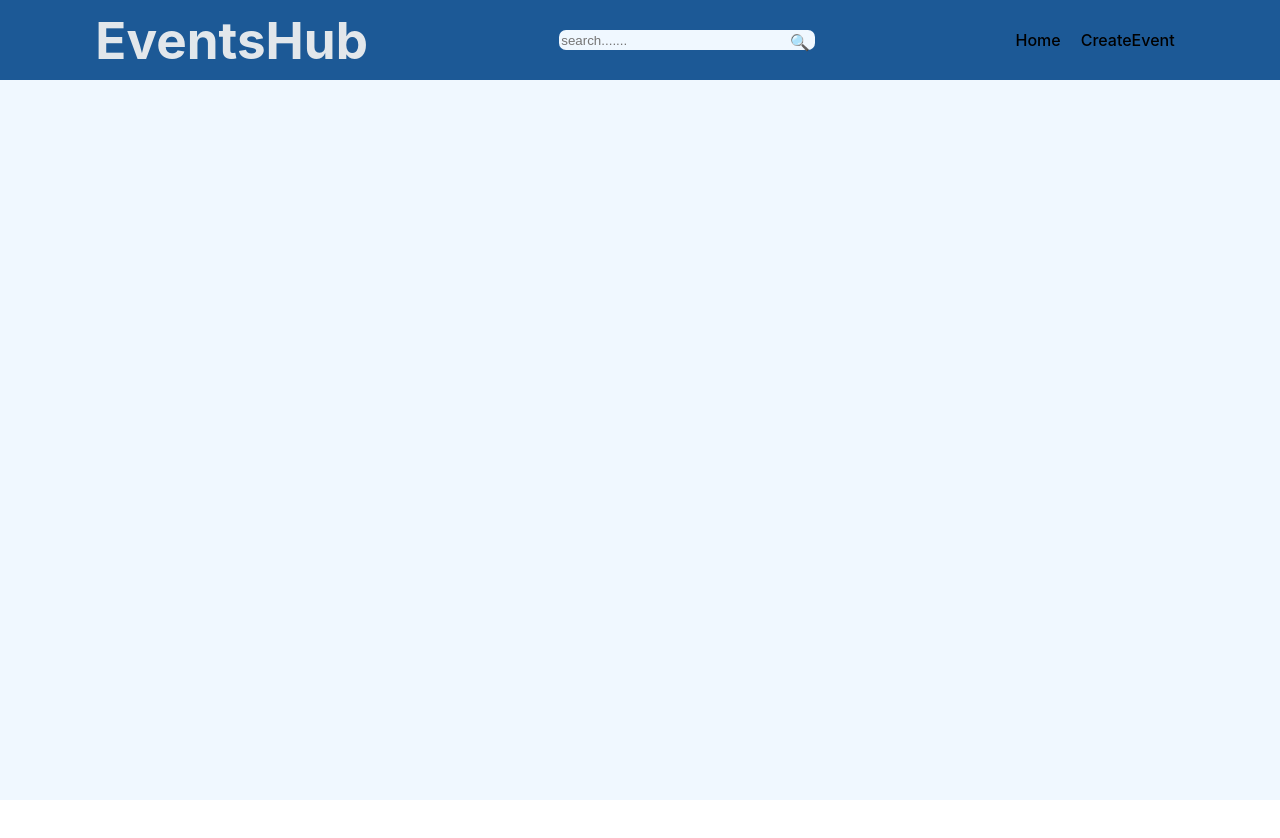
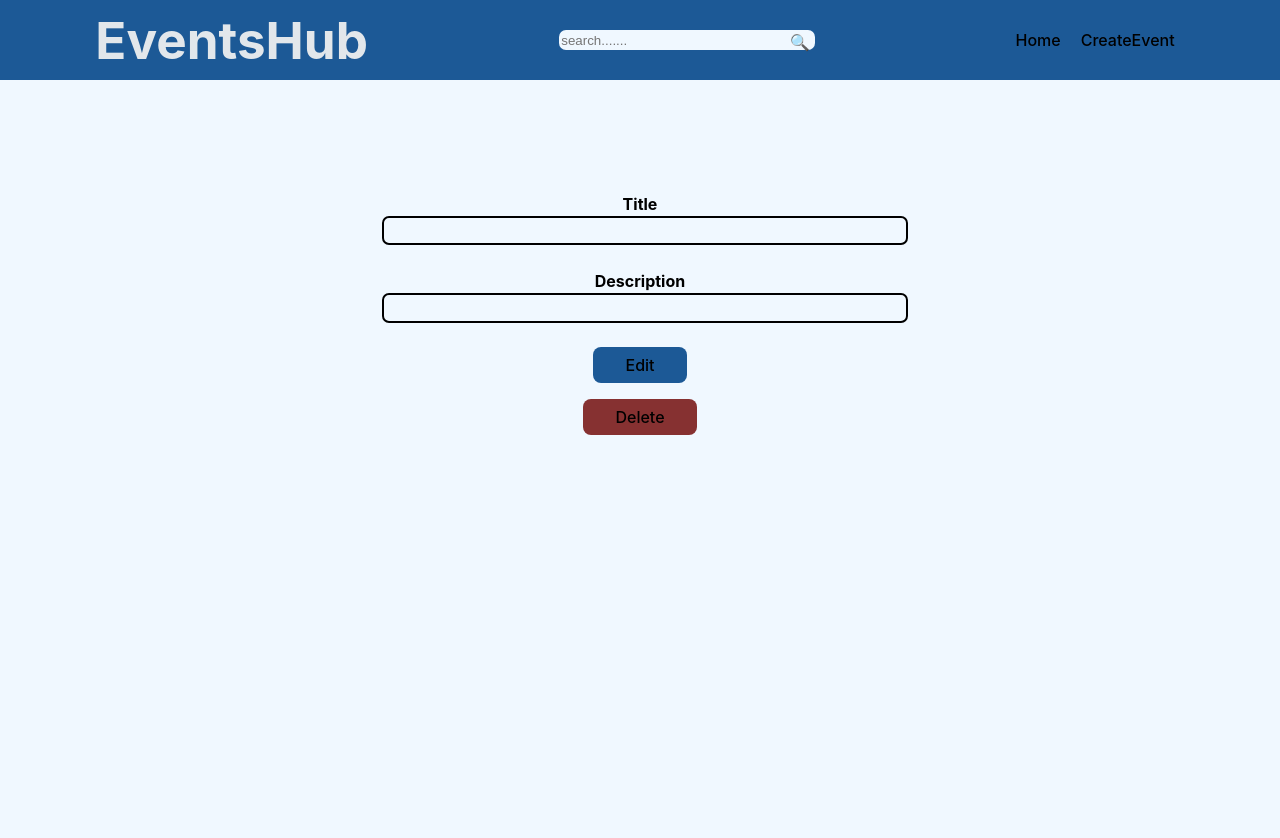
Before and after one commit to manishabasnet/EventsHub, a React (Vite) app: page /edit-delete-event/1 in a window 1280 px wide. Shown: the top 838 px of the page. Before the commit the page ends 800 px from the top, so only its background shows below. Built offline with nearby package versions, Linux system fonts and the light colour scheme.

Commit message:
edit and delete feature added

```diff
--- a/src/App.jsx
+++ b/src/App.jsx
@@ -3,6 +3,7 @@ import {Routes, Route, Link} from 'react-router-dom';
 import Header from "./components/Header";
 import EventGallery from './pages/EventGallery';
 import CreateEvent from './pages/CreateEvent';
+import EditDeletePost from "./pages/EditDeletePost";
 
 function App() {
 
@@ -13,6 +14,7 @@ function App() {
     <Routes>
       <Route path="/" element={<EventGallery/>}/>
       <Route path="/create-event" element={<CreateEvent/>}/>
+      <Route path="/edit-delete-event/:id" element={<EditDeletePost/>}/>
     </Routes>
 
     </>
--- /dev/null
+++ b/src/pages/EditDeletePost.jsx
@@ -0,0 +1,67 @@
+import { useParams } from "react-router-dom";
+import { supabase } from "../SupabaseConnection";
+import EditDeleteCSS from "./EditDeletePost.module.css"
+import {useState} from "react";
+
+const EditDeletePost = () => {
+
+    const {id} = useParams();
+    const [post, setPost] = useState({id: null, title: "", description: ""});
+
+    const handleChange = (event) => {
+        const { name, value } = event.target;
+
+        setPost((prev) => {
+            return {
+                ...prev,
+                [name]: value,
+            };
+        });
+    };
+
+    // DELETE post
+    const deletePost = async (event) => {
+
+        event.preventDefault();
+
+        await supabase.from("Events")
+        .delete()
+        .eq("id", id)
+
+        window.location = "/";
+
+    };
+
+    const editPost = async (event) => {
+        event.preventDefault();
+        await supabase.from("Events")
+        .update({eventTitle: post.title, eventContent: post.content})
+        .eq('id', id);
+
+        window.location = "/";
+    };
+
+    return (
+        <>
+           <div className={EditDeleteCSS["event-input"]}>
+            <form>
+                <label htmlFor="title"><b>Title</b></label> <br />
+                <input type="text" id="title" name="title" onChange={handleChange} /><br />
+                <br/>
+
+                <label htmlFor="content"><b>Description</b></label><br />
+                <input type="text" id="content" name="content" onChange={handleChange} /><br />
+                <br/>
+
+                <div className={EditDeleteCSS["buttons"]}>
+                    <button className={EditDeleteCSS["edit-button"]} type="submit" value="Submit" onClick={editPost}>Edit</button>
+                    <button className={EditDeleteCSS["delete-button"]} type="submit" value="Submit" onClick={deletePost}>Delete</button>
+                </div>
+
+            </form>
+        </div>
+        </>
+    )
+}
+
+export default EditDeletePost;
--- /dev/null
+++ b/src/pages/EditDeletePost.module.css
@@ -0,0 +1,39 @@
+.event-input{
+    display: flex;
+    flex-direction: column;
+    align-items: center;
+    width: 100vw;
+    margin-top: 15%;
+    height: 100vh;
+}
+
+.event-input input{
+    border: 2px solid black;
+    width: 40vw;
+}
+
+.edit-button{
+    background-color: rgb(28, 89, 150);
+    border: none;
+    padding: 0.5rem 2rem;
+    cursor: pointer;
+    outline: none;
+    font-size: 1rem;
+    margin-bottom: 2vh;
+}
+
+.delete-button{
+    background-color: rgb(134, 49, 49);
+    border: none;
+    padding: 0.5rem 2rem;
+    cursor: pointer;
+    outline: none;
+    font-size: 1rem;
+}
+
+.buttons{
+    display: flex;
+    flex-direction: column;
+    justify-content: center;
+    align-items: center;
+}
--- a/src/pages/EventGallery.jsx
+++ b/src/pages/EventGallery.jsx
@@ -25,6 +25,10 @@ const EventGallery = () => {
         fetchEvents();
     }, [])
 
+    const handleClick = (id) => {
+        window.location = `/edit-delete-event/${id}`;
+    };
+
     return (
         <>
         <div className={EventGalleryCSS["events-container"]}>
@@ -35,9 +39,11 @@ const EventGallery = () => {
             <div className={EventGalleryCSS["all-events"]} key={event.id}>
 
                 <div className={EventGalleryCSS["event"]}>
+                    <div className="event-detail" onClick={() => handleClick(event.id)}>
                         <p><b>{event.eventTitle}</b></p>
                         <p>{event.eventContent}</p>
-                        <InteractionDetail upvotes={event.upvotes} eventID={event.id}/>
+                    </div>
+                    <InteractionDetail upvotes={event.upvotes} eventID={event.id}/>
                 </div>
             </div>
         ): <h2>{'No events found yet 😞'}</h2>
```
